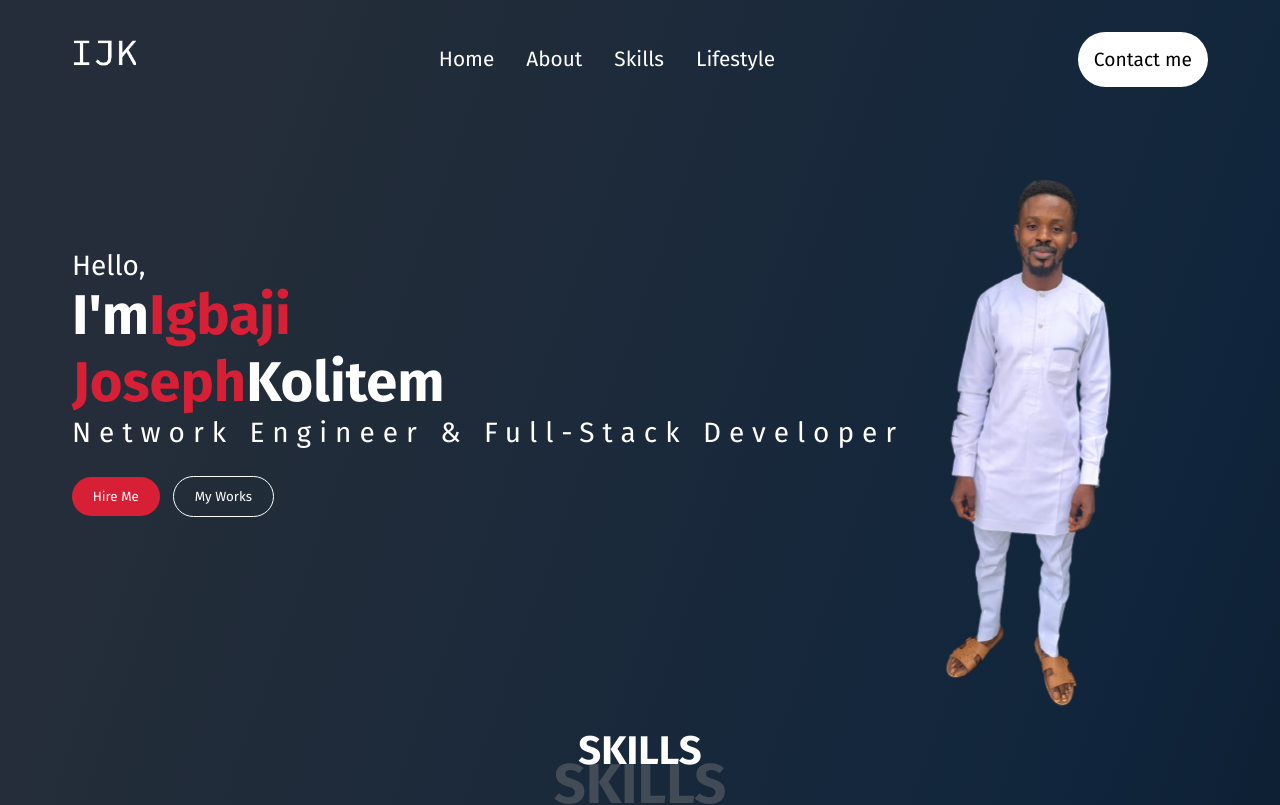
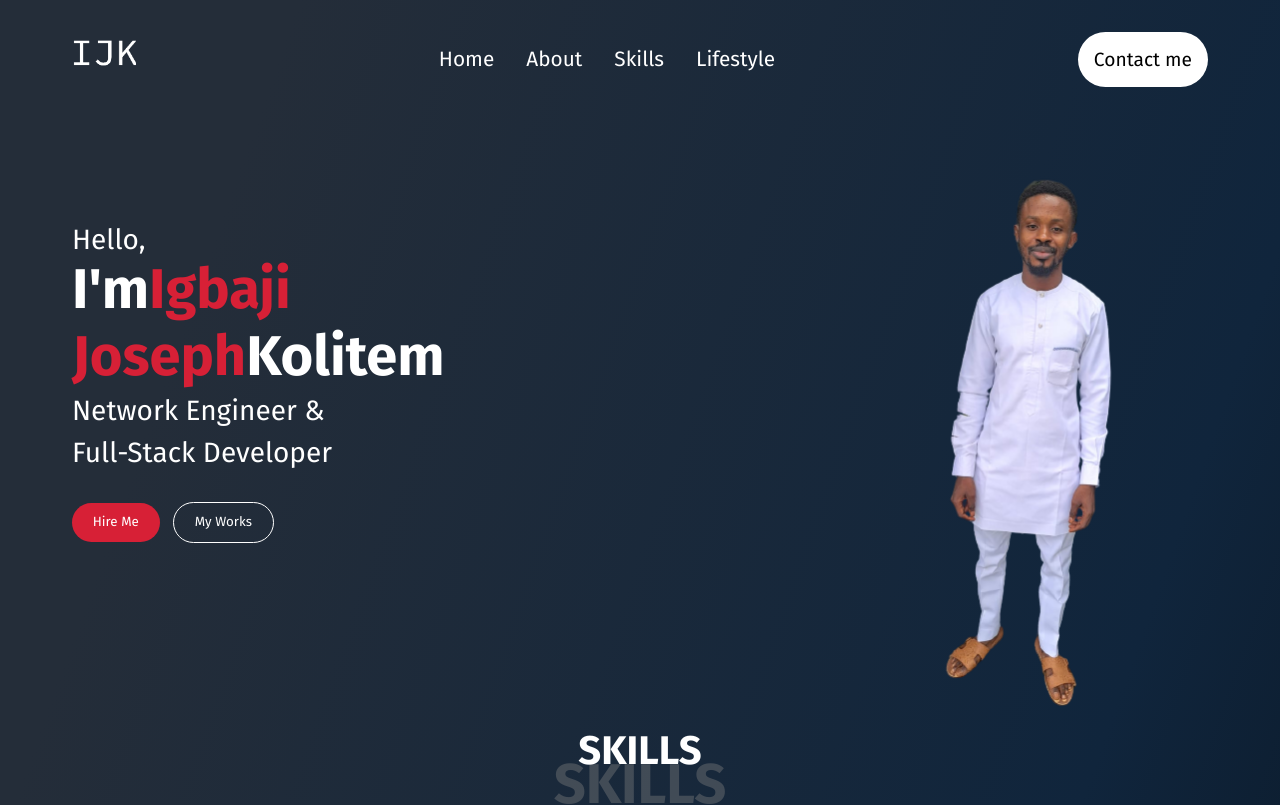
Before and after one commit to JosephIgbaji/joseph-portfolio, a React (Create React App) app: page / in a window 1280 px wide. Shown: the top 805 px of the page. Built offline with nearby package versions, Linux system fonts and the light colour scheme.

Commit message:
hero updated

```diff
--- a/src/Components/Intro/Intro.css
+++ b/src/Components/Intro/Intro.css
@@ -35,7 +35,8 @@
 }
 
 .introPara{
-    letter-spacing: .5rem;
+    letter-spacing: 1.5;
+    line-height: 1.5;
 }
 .introNameRed{
     color: #d72036;
--- a/src/Components/Intro/Intro.jsx
+++ b/src/Components/Intro/Intro.jsx
@@ -15,7 +15,9 @@ const Intro = () => {
           </span>
           Kolitem
         </div>
-        <p className="introPara">Network Engineer & Full-Stack Developer</p>
+        <p className="introPara">
+          Network Engineer & <br /> Full-Stack Developer
+        </p>
         <div className="introBtn">
           <Link to="contact" smooth={true} offset={-50} duration={500}>
             <button className="btn btn-hire">Hire Me</button>{" "}
```
